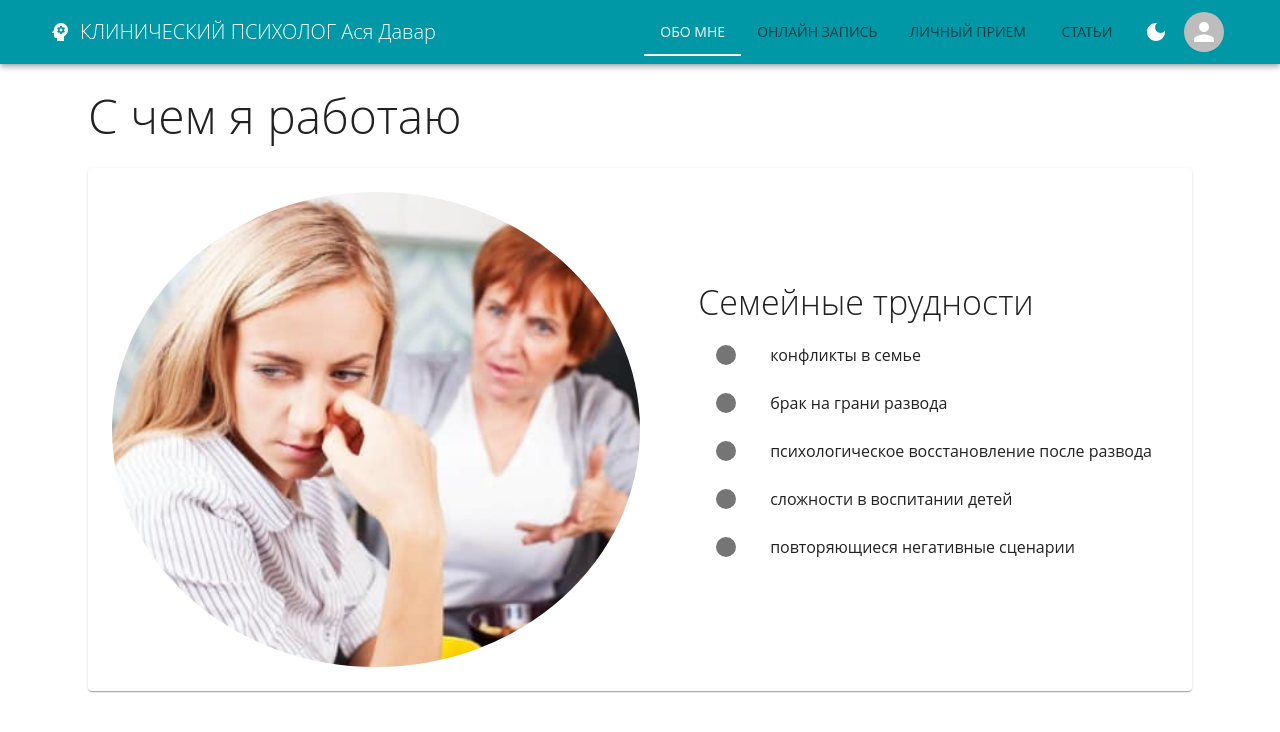
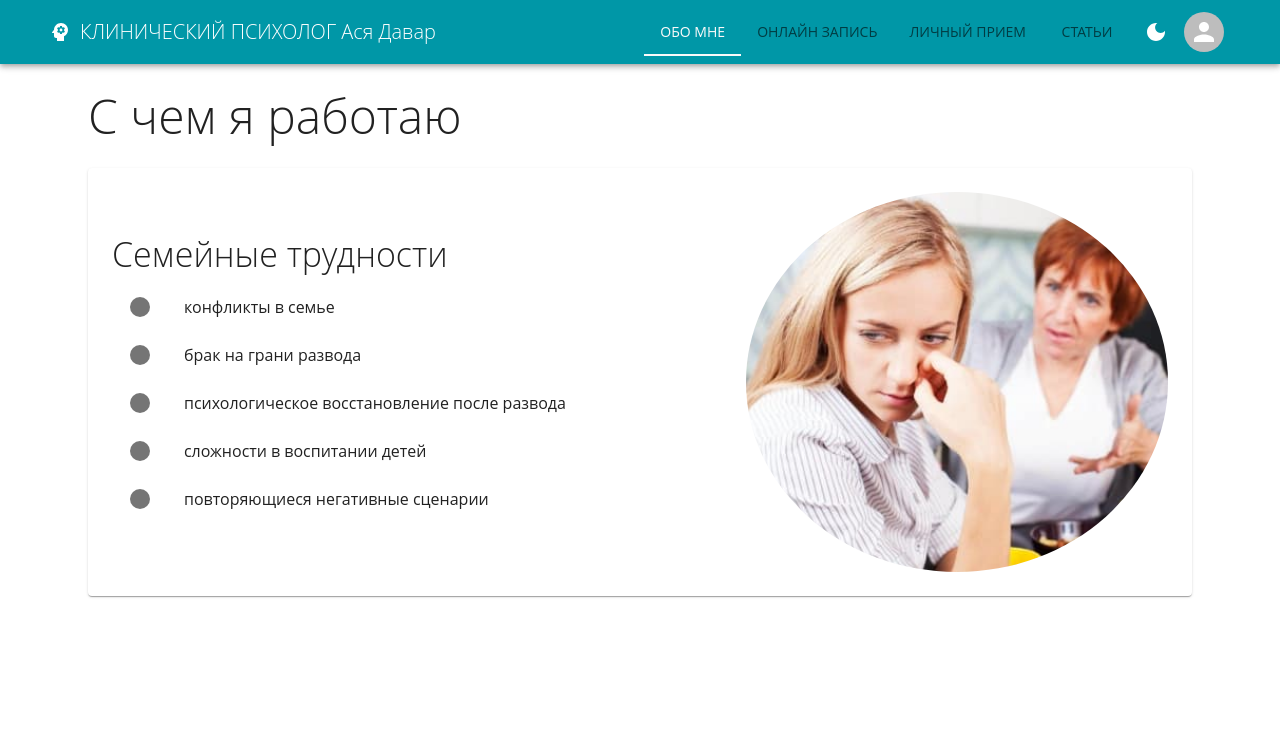
Before and after one commit to ScobarDen/psycho-pesonal-site, a React (Create React App) app: page / in a window 1280 px wide. Shown: the top 732 px of the page. Built offline with nearby package versions, Linux system fonts and the light colour scheme.

Commit message:
fix AboutCard.tsx

```diff
--- a/src/components/common/AboutCard.tsx
+++ b/src/components/common/AboutCard.tsx
@@ -1,18 +1,34 @@
 import React from 'react';
 import { IWorkWithField } from '../../pages/types';
-import { Avatar, Box, List, ListItem, ListItemIcon, ListItemText, Paper, Typography } from "@mui/material";
+import {
+  Avatar,
+  Box,
+  List,
+  ListItem,
+  ListItemIcon,
+  ListItemText,
+  Paper,
+  Typography,
+} from '@mui/material';
 import Brightness1Icon from '@mui/icons-material/Brightness1';
 
-export const AboutCard: React.FC<IWorkWithField> = ({ label, image, listItems }) => {
+export const AboutCard: React.FC<IWorkWithField> = ({ label, image, listItems, index }) => {
   return (
     <Paper
-      sx={{ display: 'flex', p: 3, gap: 5, alignItems: 'center', justifyContent: 'space-between' }}>
-      <Avatar alt="user" src={image} sx={{ width: '50%', height: '50%' }} />
+      sx={{
+        display: 'flex',
+        p: 3,
+        gap: 5,
+        flexDirection: { xs: 'column', md: `row${index % 2 ? '' : '-reverse'}` },
+        alignItems: 'center',
+        justifyContent: 'space-between',
+      }}>
+      <Avatar alt="user" src={image} sx={{ width: '40%', height: '40%' }} />
       <Box>
         <Typography variant="h4">{label}</Typography>
         <List>
-          {listItems.map((item, index) => (
-            <ListItem>
+          {listItems.map((item, i) => (
+            <ListItem key={i}>
               <ListItemIcon>
                 <Brightness1Icon />
               </ListItemIcon>
--- a/src/info.ts
+++ b/src/info.ts
@@ -1,10 +1,17 @@
-import { IWorkWithField } from "./pages/types";
-import aboutCardImage from './assets/img/aboutCard/semeynye-trudnosti.jpg'
+import { IWorkWithField } from './pages/types';
+import aboutCardImage from './assets/img/aboutCard/semeynye-trudnosti.jpg';
 
 export const workWithArray: IWorkWithField[] = [
   {
-    label: "Семейные трудности",
+    index: 0,
+    label: 'Семейные трудности',
     image: aboutCardImage,
-    listItems: ["конфликты в семье", "брак на грани развода", "психологическое восстановление после развода", "сложности в воспитании детей", "повторяющиеся негативные сценарии"]
-  }
+    listItems: [
+      'конфликты в семье',
+      'брак на грани развода',
+      'психологическое восстановление после развода',
+      'сложности в воспитании детей',
+      'повторяющиеся негативные сценарии',
+    ],
+  },
 ];
--- a/src/pages/RegisterPage.tsx
+++ b/src/pages/RegisterPage.tsx
@@ -4,8 +4,7 @@ import { Button, Paper, TextField, Typography } from '@mui/material';
 import * as Yup from 'yup';
 import { yupResolver } from '@hookform/resolvers/yup';
 import { useNavigate } from 'react-router-dom';
-import { IFormInput } from "./types";
-
+import { IFormInput } from './types';
 
 const validationSchema = Yup.object().shape({
   email: Yup.string().email('Введите корректный email').required('Это обязательное поле'),
--- a/src/pages/types.ts
+++ b/src/pages/types.ts
@@ -2,6 +2,7 @@ export interface IWorkWithField {
   label: string;
   image: string;
   listItems: string[];
+  index: number;
 }
 
 export interface IFormInput {
```
